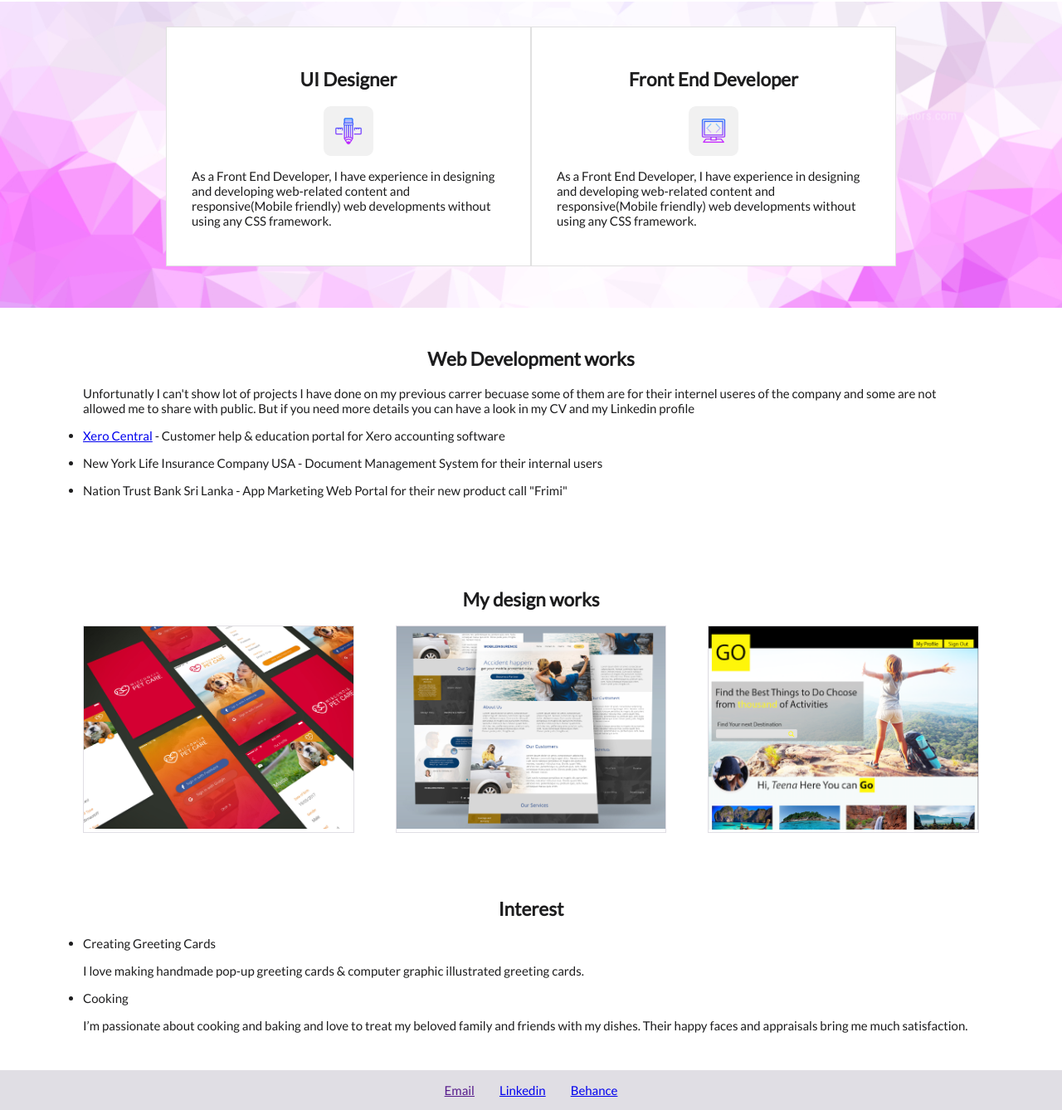
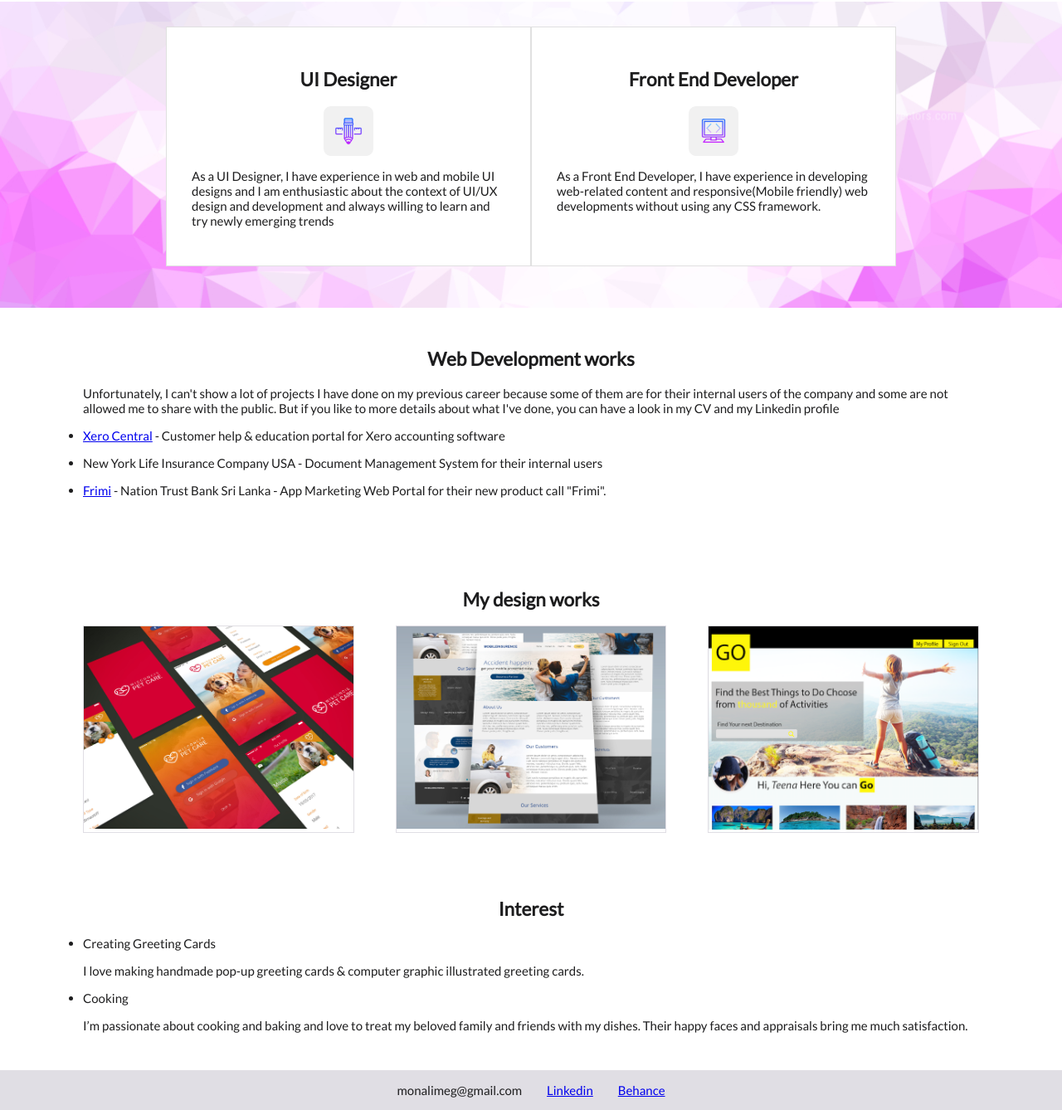
Before and after one commit to MonaliMD/monalimd.github.io, a website: page index.html in a window 1280 px wide. Shown: the part 509-1847 px from the top of the page at 83% size. Drawn offline with Linux system fonts and the light colour scheme.

Commit message:
Code cleanup

```diff
--- a/index.html
+++ b/index.html
@@ -21,38 +21,37 @@
             </div>
             <a href="https://drive.google.com/file/d/1E9qZNpoOAqN6Qs7Jm6-zyhNJ39U5N9es/view?usp=sharing"> <button>View & download CV</button> </a>
         </header>
+
         <section class="dark-theme">
             <div class="container">
                 <h2>UI Designer</h2>
                 <div class="image-icon"><img src="img/design-icon.png"></div>
-                <p class="text-description">As a Front End Developer, I have experience in designing and developing web-related content and responsive(Mobile friendly)
-                    web developments without using any CSS framework.</p>
+                <p class="text-description">As a UI Designer, I have experience in web and mobile UI designs and I am enthusiastic about the context of UI/UX design
+                     and development and always willing to learn and try newly emerging trends </p>
 
             </div>
             <div class="container">
                 <h2 >Front End Developer</h2>
                 <div class="image-icon"><img src="img/code-icon.png"></div>
-                <p class="text-description">As a Front End Developer, I have experience in designing and developing web-related content and responsive(Mobile friendly)
+                <p class="text-description">As a Front End Developer, I have experience in developing web-related content and responsive(Mobile friendly)
                     web developments without using any CSS framework.</p>
-
-
             </div>
         </section>
+
         <section class="light-theme">
             <h2 class="sub-heading">Web Development works</h2>
             <div class="">
-                    <p>Unfortunatly I can't show lot of projects I have done on my previous carrer becuase some of them are for their internel
-                        useres of the company and some are not allowed me to share with public. But if you need more details you can have
-                    a look in my CV and my Linkedin profile</p>
+                <p>Unfortunately, I can't show a lot of projects I have done on my previous career because some of them are for their internal
+                    users of the company and some are not allowed me to share with the public. But if you like to more details about what I've done, you can have a look in my CV and my Linkedin profile</p>
 
                 <ul>
                     <li class="project-names"><a href="https://central.xero.com/s/learning">Xero Central</a> - Customer help & education portal for Xero accounting software</li>
                     <li class="project-names">New York Life Insurance Company USA - Document Management  System for their internal users</li>
-                           <li class="project-names">Nation Trust Bank Sri Lanka -   App Marketing Web Portal for their new product call "Frimi"</li>
+                    <li class="project-names"><a href="https://www.frimi.lk/">Frimi</a> - Nation Trust Bank Sri Lanka -   App Marketing Web Portal for their new product call "Frimi".</li>
                 </ul>
             </div>
+        </section>
 
-        </section>
         <section class="light-theme">
             <h2 class="sub-heading">My design works</h2>
             <div class="grid-col">
@@ -75,15 +74,11 @@
         <footer>
             <nav>
                 <ul>
-                    <a href=""><li class="contact-link">Email</li></a>
-                    <a href="www.linkedin.com/in/monali-wijesinghe"><li class="contact-link">Linkedin</li></a>
-                    <a href=" www.behance.net/monaliwijesinghe"><li class="contact-link">Behance</li></a>
-
-
+                    <li class="contact-link">monalimeg@gmail.com</li>
+                    <a href="https://www.linkedin.com/in/monali-wijesinghe-37024a53/?originalSubdomain=nz"><li class="contact-link">Linkedin</li></a>
+                    <a href="https://www.behance.net/monaliwijesinghe"><li class="contact-link">Behance</li></a>
                 </ul>
             </nav>
         </footer>
-
-
     </body>
 </html>
```
Also changed, not shown: sass/main.scss (+6 -1 lines). Lines whose indentation alone changed are shown as unchanged.
